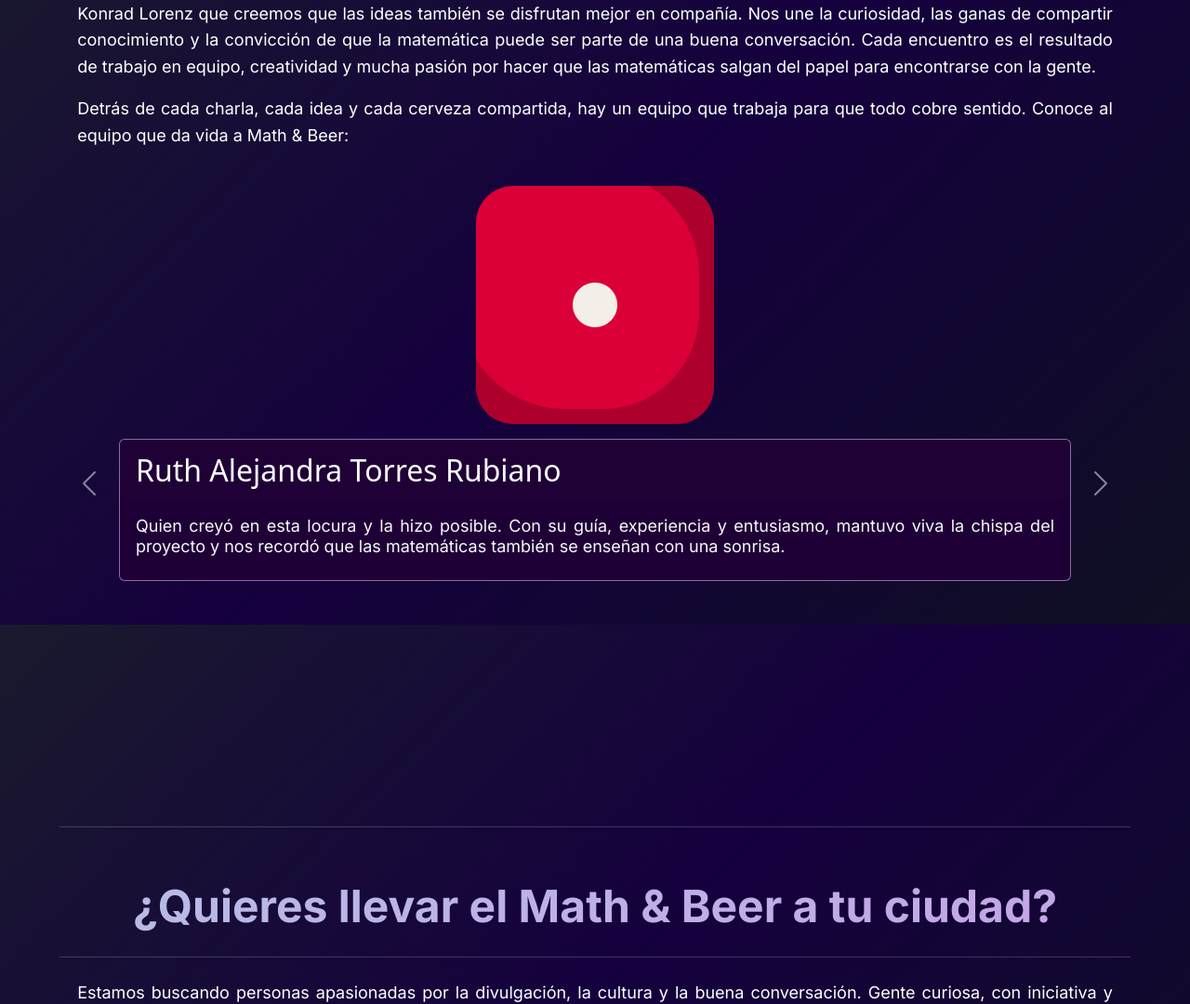
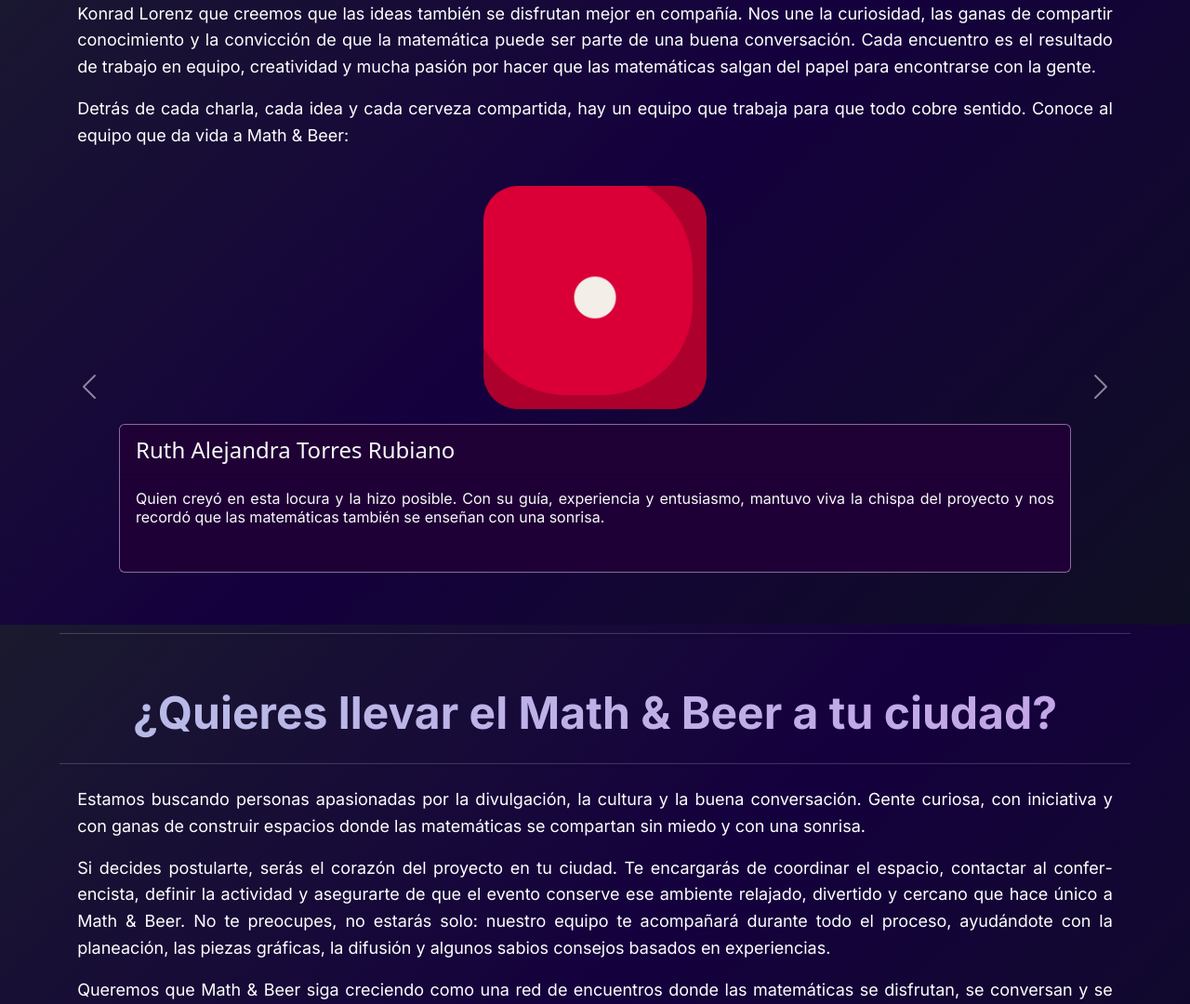
Before and after one commit to Nickdiaz14/math_and_beer_games, a Flask app: page / in a window 1280 px wide. Shown: the part 1728-2808 px from the top of the page at 93% size. Run offline with Flask 3, Linux system fonts and the light colour scheme; some libraries are stand-ins or nearby versions.

Commit message:
Se agregó @media para cuando el cel esté hotizontal

```diff
--- a/static/css/about.css
+++ b/static/css/about.css
@@ -119,22 +119,26 @@
     filter: invert(1);
 }
 
-.myHeight {
-    height: min(80vh, 100vw) !important;
-}
-
-.myWidth {
+.myPersonalInfo {
+    height: 14em !important;
     width: 80%;
 }
 
 .myImgWidth {
-    width: min(32vh, 40vw) !important;
+    width: min(30vh, 38vw) !important;
 }
 
 .fs-personal {
     font-family: 'Inter', sans-serif !important;
     font-weight: normal !important;
-    font-size: 18px !important;
+    font-size: 16px !important;
     text-align: justify;
+}
 
+@media (orientation: landscape) {
+
+    /* 🌄 Modo horizontal */
+    .myPersonalInfo {
+        height: 10em !important;
+    }
 }
--- a/templates/about.html
+++ b/templates/about.html
@@ -1098,55 +1098,55 @@
             <p>Detrás de cada charla, cada idea y cada cerveza compartida, hay un equipo que trabaja para que todo cobre sentido. Conoce al equipo que da vida a Math & Beer:</p>
             <div id="carouselExampleInterval" class="carousel slide w-100 mt-4 mb-4" data-bs-ride="carousel">
                 <div class="carousel-inner">
-                    <div class="carousel-item myHeight active" data-bs-interval="5000">
+                    <div class="carousel-item active" data-bs-interval="5000">
                         <div class="displayColumn">
                             <img src="../static/images/in game/1.png" class="mb-3 myImgWidth"  alt="...">
-                            <div class="card myBorder mb-3 myWidth myBg">
-                            <div class="card-header fs-2 text-light">Ruth Alejandra Torres Rubiano</div>
+                            <div class="card myBorder mb-3 myPersonalInfo myBg">
+                            <div class="card-header fs-4 text-light">Ruth Alejandra Torres Rubiano</div>
                                 <div class="card-body">
                                     <h4 class="fs-personal text-light">Quien creyó en esta locura y la hizo posible. Con su guía, experiencia y entusiasmo, mantuvo viva la chispa del proyecto y nos recordó que las matemáticas también se enseñan con una sonrisa.</h4>
                                 </div>
                             </div>
                         </div>
                     </div>
-                    <div class="carousel-item myHeight" data-bs-interval="5000">
+                    <div class="carousel-item" data-bs-interval="5000">
                         <div class="displayColumn">
                             <img src="../static/images/in game/2.png" class="mb-3 myImgWidth"  alt="...">
-                            <div class="card myBorder mb-3 myWidth myBg">
-                            <div class="card-header fs-2 text-light">Nicolás Díaz Guayazana</div>
+                            <div class="card myBorder mb-3 myPersonalInfo myBg">
+                            <div class="card-header fs-4 text-light">Nicolás Díaz Guayazana</div>
                                 <div class="card-body">
                                     <h4 class="fs-personal text-light">El cerebro detrás de la logística y el corazón del evento. Coordina las charlas, habla con los conferencistas y se asegura de que todo fluya. Si quieres participar en Math & Beer, él será tu contacto principal… y probablemente quien te convenza con una buena charla y una mejor historia.</h4>
                                 </div>
                             </div>
                         </div>
                     </div>
-                    <div class="carousel-item myHeight" data-bs-interval="5000">
+                    <div class="carousel-item" data-bs-interval="5000">
                         <div class="displayColumn">
                             <img src="../static/images/in game/3.png" class="mb-3 myImgWidth"  alt="...">
-                            <div class="card myBorder mb-3 myWidth myBg">
-                            <div class="card-header fs-2 text-light">Blaymi Tatiana Romero López</div>
+                            <div class="card myBorder mb-3 myPersonalInfo myBg">
+                            <div class="card-header fs-4 text-light">Blaymi Tatiana Romero López</div>
                                 <div class="card-body">
                                     <h4 class="fs-personal text-light">Nuestra presentadora estrella y cómplice en cada encuentro. Es la voz, la energía y la sonrisa que le da ritmo a Math & Beer. Siempre lista para animar al público, acompañar al equipo y hacer que cada sesión se sienta como una conversación entre amigos.</h4>
                                 </div>
                             </div>
                         </div>
                     </div>
-                    <div class="carousel-item myHeight" data-bs-interval="5000">
+                    <div class="carousel-item" data-bs-interval="5000">
                         <div class="displayColumn">
                             <img src="../static/images/in game/4.png" class="mb-3 myImgWidth"  alt="...">
-                            <div class="card myBorder mb-3 myWidth myBg">
-                            <div class="card-header fs-2 text-light">Juan José Escorcia</div>
+                            <div class="card myBorder mb-3 myPersonalInfo myBg">
+                            <div class="card-header fs-4 text-light">Juan José Escorcia</div>
                                 <div class="card-body">
                                     <h4 class="fs-personal text-light">El paparazzi oficial del proyecto. Siempre está detrás de la cámara capturando el mejor ángulo, el mejor brindis y las caras más concentradas durante una charla. Gracias a él, cada encuentro de Math & Beer queda inmortalizado, incluso esos momentos que preferirías no recordar.</h4>
                                 </div>
                             </div>
                         </div>
                     </div>
-                    <div class="carousel-item myHeight" data-bs-interval="5000">
+                    <div class="carousel-item" data-bs-interval="5000">
                         <div class="displayColumn">
                             <img src="../static/images/in game/5.png" class="mb-3 myImgWidth"  alt="...">
-                            <div class="card myBorder mb-3 myWidth myBg">
-                            <div class="card-header fs-2 text-light">Karla Violeta Ruiz Vargas</div>
+                            <div class="card myBorder mb-3 myPersonalInfo myBg">
+                            <div class="card-header fs-4 text-light">Karla Violeta Ruiz Vargas</div>
                                 <div class="card-body">
                                     <h4 class="fs-personal text-light">Convierte ideas locas en afiches brillantes y hace que Math & Beer se vea tan bien como suena. Si viste un poster y te dieron ganas de venir, probablemente fue culpa suya. Diseña todo, desde los posters hasta las excusas para tomarse otra cerveza.</h4>
                                 </div>
```
